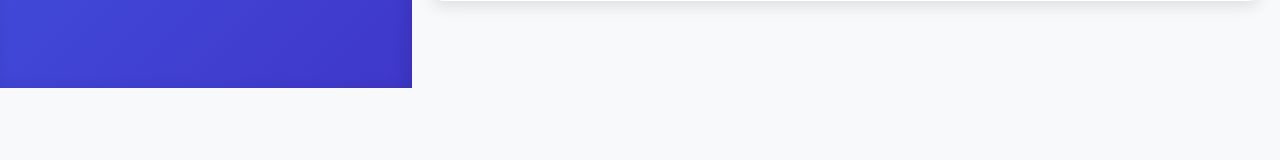
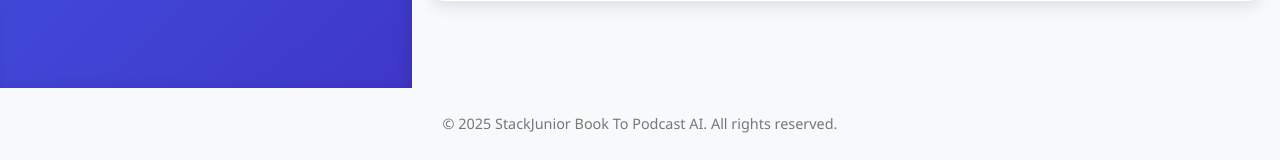
Before and after one commit to daretechie/book-to-podcast-ai, a Flask app: page / in a window 1280 px wide. Shown: the part 712-872 px from the top of the page. Before the commit the page ends 800 px from the top, so only its background shows below. Run offline with Flask 2, Linux system fonts and the light colour scheme.

Commit message:
feature: added footer to the html

```diff
--- a/templates/index.html
+++ b/templates/index.html
@@ -4,8 +4,14 @@
     <meta charset="UTF-8" />
     <meta name="viewport" content="width=device-width, initial-scale=1.0" />
     <title>Book-to-Podcast Explorer</title>
-    <link rel="stylesheet" href="{{ url_for('static', filename='css/style.css') }}">
-    <link href="https://fonts.googleapis.com/css2?family=Comic+Neue:wght@400;700&display=swap" rel="stylesheet" />
+    <link
+      rel="stylesheet"
+      href="{{ url_for('static', filename='css/style.css') }}"
+    />
+    <link
+      href="https://fonts.googleapis.com/css2?family=Comic+Neue:wght@400;700&display=swap"
+      rel="stylesheet"
+    />
   </head>
   <body>
     <div class="container">
@@ -19,7 +25,9 @@
           <h2>Upload a Book</h2>
           <form id="upload-form" enctype="multipart/form-data">
             <div class="file-input">
-              <label for="book-file">Choose a book file (PDF, EPUB, DOCX)</label>
+              <label for="book-file"
+                >Choose a book file (PDF, EPUB, DOCX)</label
+              >
               <input
                 type="file"
                 id="book-file"
@@ -40,7 +48,9 @@
               </select>
             </div>
 
-            <button type="submit" class="primary-button">Upload and Process</button>
+            <button type="submit" class="primary-button">
+              Upload and Process
+            </button>
           </form>
         </div>
       </div>
@@ -61,7 +71,11 @@
             </div>
 
             <div class="audio-container" style="display: none">
-              <audio id="audioPlayer" controls style="width: 100%; margin: 5px 0;"></audio>
+              <audio
+                id="audioPlayer"
+                controls
+                style="width: 100%; margin: 5px 0"
+              ></audio>
               <div class="button-container">
                 <button id="generateButton" class="primary-button">
                   🎙️ Generate Podcast
@@ -93,6 +107,12 @@
       </div>
     </div>
 
+    <footer
+      style="text-align: center; padding: 10px; font-size: 0.9em; color: #777"
+    >
+      <p>&copy; 2025 StackJunior Book To Podcast AI. All rights reserved.</p>
+    </footer>
+
     <script src="{{ url_for('static', filename='js/main.js') }}"></script>
   </body>
 </html>
```
